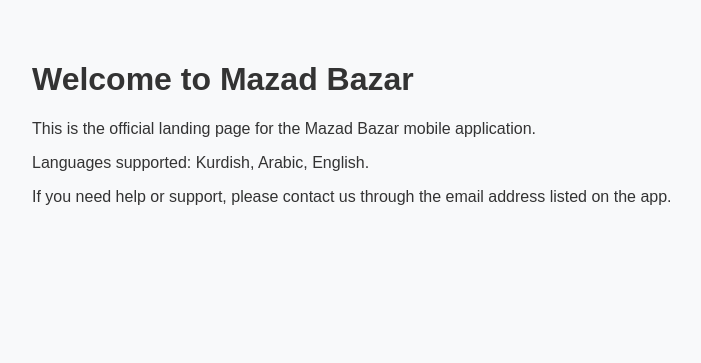
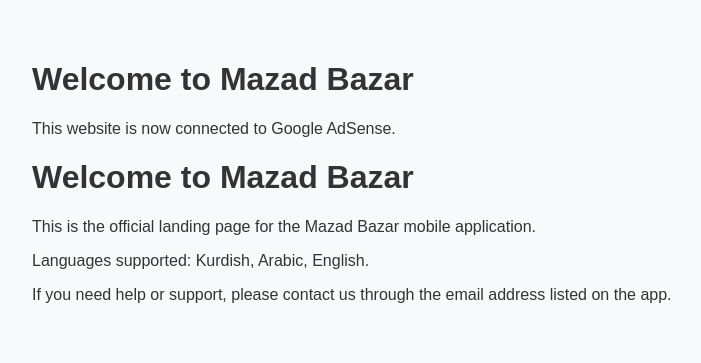
Before and after one commit to mazadbazar/mazadbazar.github.io, a plain HTML site: page index.html in a window 1280 px wide. Shown: the whole page, without its empty margins (8-709 px from the left). Drawn offline with Linux system fonts and the light colour scheme.

Commit message:
Update index.html

```diff
--- a/index.html
+++ b/index.html
@@ -1,4 +1,16 @@
-
+<!DOCTYPE html>
+<html lang="en">
+<head>
+  <meta charset="UTF-8">
+  <title>Mazad Bazar</title>
+  <meta name="viewport" content="width=device-width, initial-scale=1.0">
+  <script async src="https://pagead2.googlesyndication.com/pagead/js/adsbygoogle.js?client=ca-pub-1812532610435651" crossorigin="anonymous"></script>
+</head>
+<body>
+  <h1>Welcome to Mazad Bazar</h1>
+  <p>This website is now connected to Google AdSense.</p>
+</body>
+</html>
 <!DOCTYPE html>
 <html lang="en">
 <head>
```
